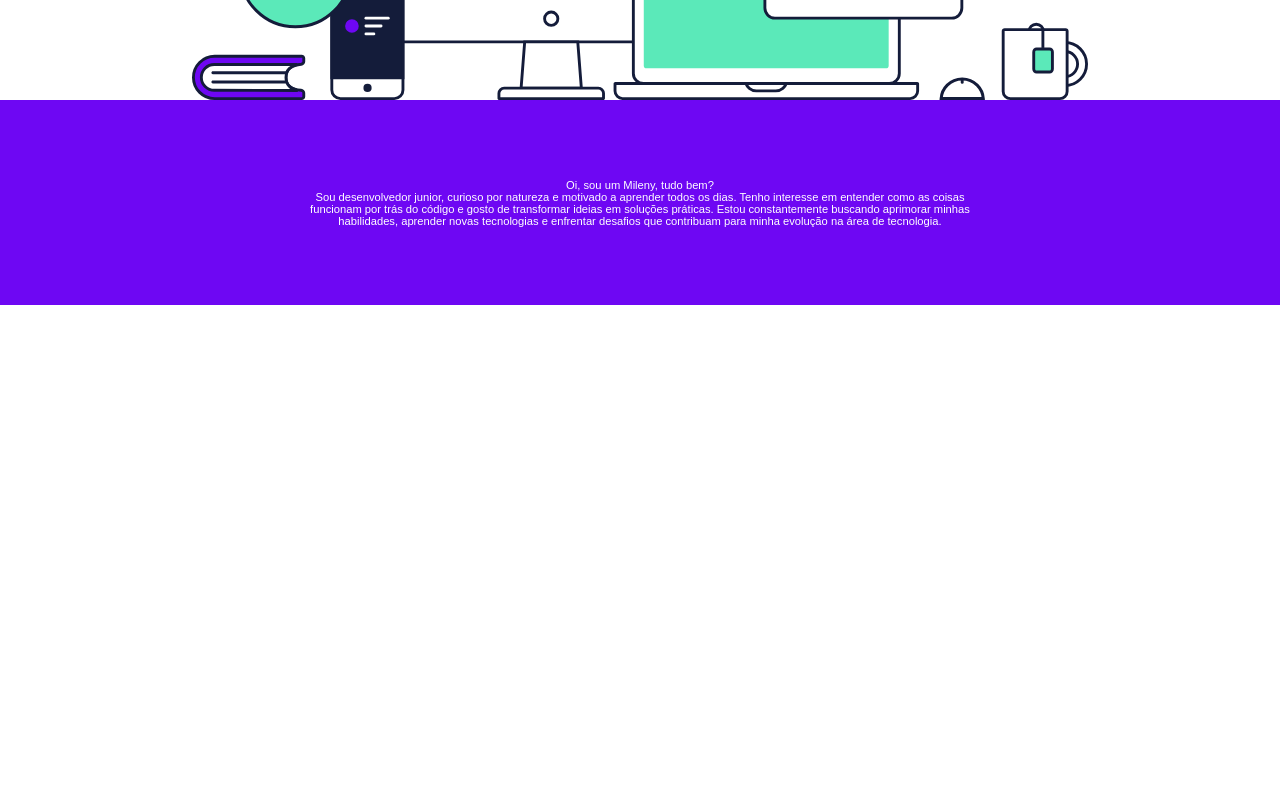
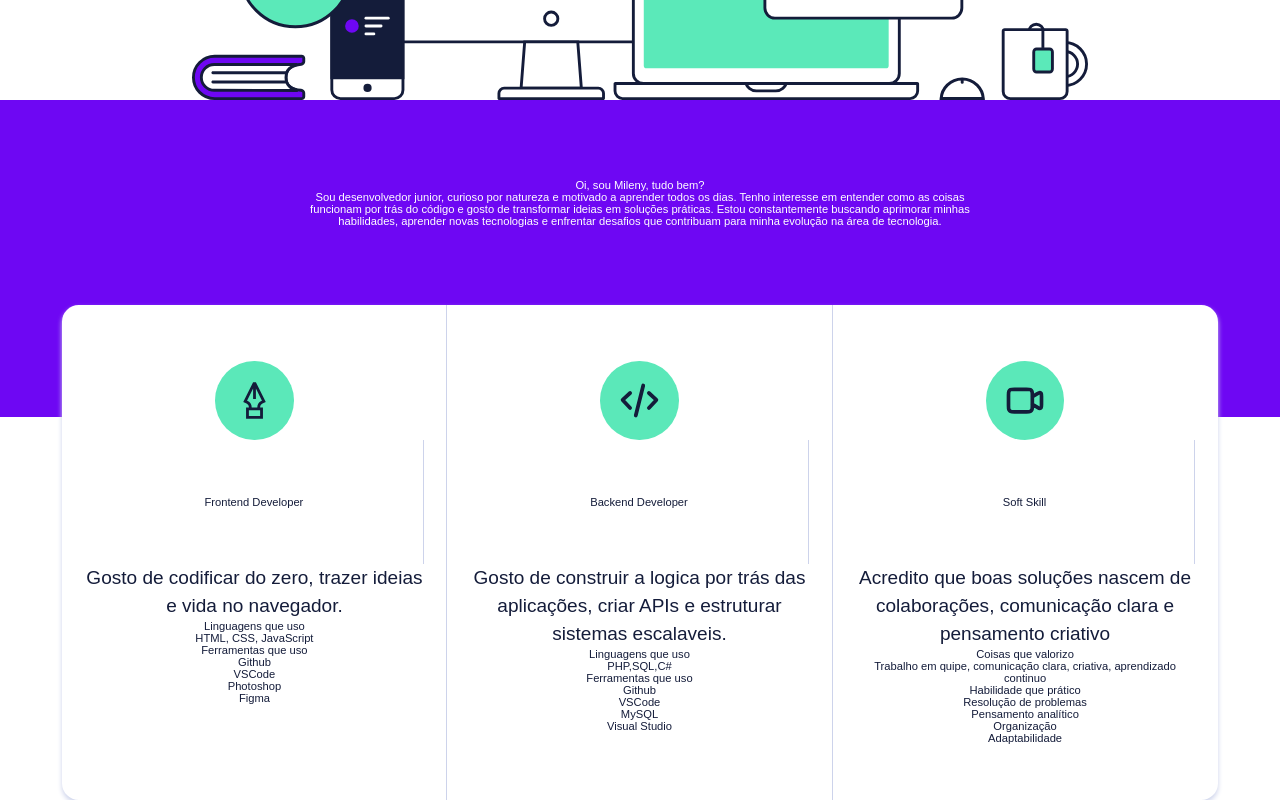
Before and after one commit to milenyasantos1/portifolio, a plain HTML site: page index.html in a window 1280 px wide. Shown: the part 821-1621 px from the top of the page. Before the commit the page ends 1126 px from the top, so only its background shows below. Drawn offline with Linux system fonts and the light colour scheme.

Commit message:
3 commit

```diff
--- a/index.html
+++ b/index.html
@@ -8,6 +8,7 @@
     <link rel="stylesheet" href="style/header.css">
     <link rel="stylesheet" href="style/hero.css">
     <link rel="stylesheet" href="style/intro.css">
+    <link rel="stylesheet" href="style/skills.css">
     <!-- icone da guia -->
     <link rel="shortcut icon" href="images/logo.png">
 </head>
@@ -45,7 +46,7 @@
     <div class="container">
         <div class="box">
             <!--aqui vou criar os elementos de texto-->
-            <p class="title">Oi, sou um Mileny, tudo bem?</p>
+            <p class="title">Oi, sou Mileny, tudo bem?</p>
             <p class="class">
                     Sou desenvolvedor junior, curioso por natureza e motivado a aprender
                     todos os dias. Tenho interesse em entender como as coisas funcionam
@@ -54,10 +55,77 @@
                     aprender novas tecnologias e enfrentar desafios que contribuam para
                     minha evolução na área de tecnologia.
             </p>
-
-
         </div>
     </div>
  </section>
+
+ <section class="skills">
+    <div class="skills-overlay"></div>
+        <div class="container">
+            <div class="grid">
+                <div class="skill">
+                    <!---icone-->
+                        <div class="skill-icon">
+                            <img src="images/design.svg" alt="logodesign">
+                        </div>
+                        <p class="skill title">Frontend Developer</p>
+                        <p class="skill-desc"> Gosto de codificar do zero,
+                            trazer ideias e vida no navegador. </p>
+                        <p class="skill-sub">Linguagens que uso</p>
+                        <p class="skill-txt">HTML, CSS, JavaScript</p>
+                        <p class="skill-sub"> Ferramentas que uso </p>
+                        <div class="skill-txt">
+                            <ul>
+                            <li>Github</li>
+                            <li>VSCode</li>
+                            <li>Photoshop</li>
+                            <li>Figma</li>
+                            </ul>
+                        </div>
+                </div>
+
+                <div class="skill">
+                    <div class="skill-icon">
+                        <img src="images/code.svg" alt="logocode">
+                    </div>
+                    <p class="skill title">Backend Developer</p>
+                    <p class="skill-desc"> Gosto de construir a logica por trás das aplicações,
+                        criar APIs e estruturar sistemas escalaveis. </p>
+                    <p class="skill-sub">Linguagens que uso</p>
+                    <p class="skill-txt"> PHP,SQL,C#</p>
+                    <p class="skill-sub"> Ferramentas que uso </p>
+                    <div class="skill-txt">
+                        <ul>
+                        <li>Github</li>
+                        <li>VSCode</li>
+                        <li>MySQL</li>
+                        <li>Visual Studio</li>
+                        </ul>
+                    </div>
+                </div>
+
+                <div class="skill">
+                    <div class="skill-icon">
+                        <img src="images/video.svg" alt="logovideo">
+                    </div>
+                    <p class="skill title">Soft Skill</p>
+                    <p class="skill-desc"> Acredito que boas soluções nascem de colaborações,
+                        comunicação clara e pensamento criativo</p>
+                    <p class="skill-sub"> Coisas que valorizo</p>
+                    <p class="skill-txt"> Trabalho em quipe, comunicação clara, criativa, aprendizado continuo</p>
+                    <p class="skill-sub"> Habilidade que prático</p>
+                    <div class="skill-txt">
+                        <ul>
+                        <li>Resolução de problemas</li>
+                        <li>Pensamento analítico</li>
+                        <li>Organização</li>
+                        <li>Adaptabilidade</li>
+                        </ul>
+                    </div>
+                </div>
+
+            </div>
+        </div>
+ </section>
 </body>
 </html>
--- a/style/intro.css
+++ b/style/intro.css
@@ -10,3 +10,17 @@
     margin: auto;
     padding: 2rem;
 }
+.intro.title{
+    font-weight: bold; /*fonte em negrito*/
+    font-size: 2.5rem;
+    margin-bottom: 3rem;
+}
+.intro.subtitle{
+    font-size: 1.8rem;
+    line-height: 3rem;
+}
+@media(width > 600px){
+    .intro.title{
+        font-size: 3rem;
+    }
+}
--- /dev/null
+++ b/style/skills.css
@@ -0,0 +1,63 @@
+.skills-overlay{
+    background-color: var(--foreground);
+    height: 10rem;
+}
+.skills .container{
+    margin-top: -10rem;
+}
+.skills .grid{
+    background-color: var(--background);
+    margin: 0 2rem;
+    border-radius: 1.5rem;
+    display: grid;
+    grid-template-columns: 1fr; /*meu template vai ter 1 coluna*/
+    box-shadow: 0 3px 5px var(--primary-light);
+}
+.skills .skill{
+    text-align: center;
+    border-right: 0;
+    border-bottom: 1px solid var(--primary-light);
+    color: var(--primary);
+    padding: 5rem 2rem;
+}
+.skills .skill:last-child{
+    border-right: 0;
+    border-bottom: 0;
+}
+.skill-icon{
+    width: 7rem;
+    height: 7rem;
+    display: flex;
+    justify-content: center;
+    align-items: center;
+    border-radius: 50%;
+    background-color: var(--secondary);
+    color: var(--secondary-foreground);
+    margin: auto;
+}
+.skill-icon img{
+    width: 4rem;
+    height: 4rem;
+}
+.skill-title{
+    font-weight: bold;
+    font-size: 2rem;
+    margin: 3rem 0;
+}
+.skill-desc{
+    font-size: 1.7rem;
+    line-height: 2.5rem;
+}
+
+
+
+@media (width>600px){
+    .skills .grid{
+        /*tela com mais de 600px com 3 colunas*/
+        grid-template-columns: repeat(3,1fr);
+    }
+    .skills .skill{
+        border-bottom: 0;
+        border-right: 1px solid var(--primary-light);
+    }
+}
```
